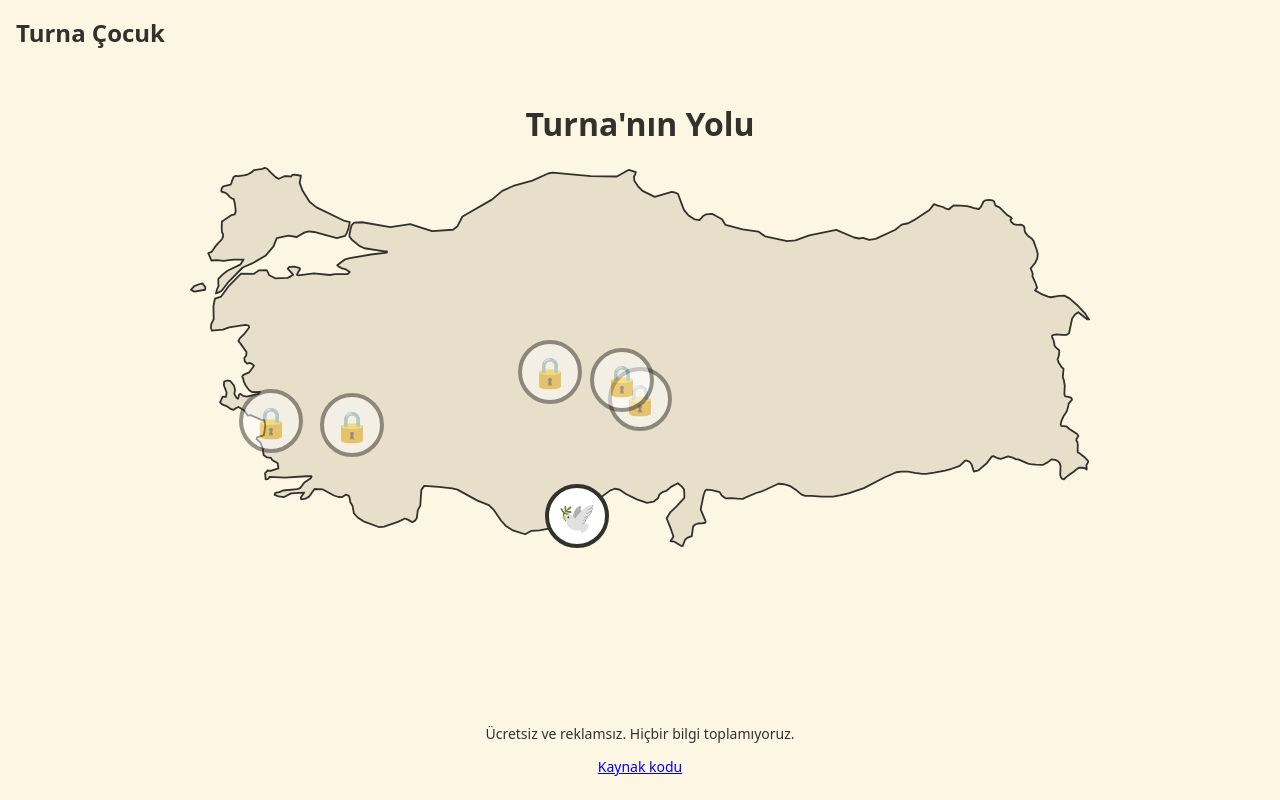
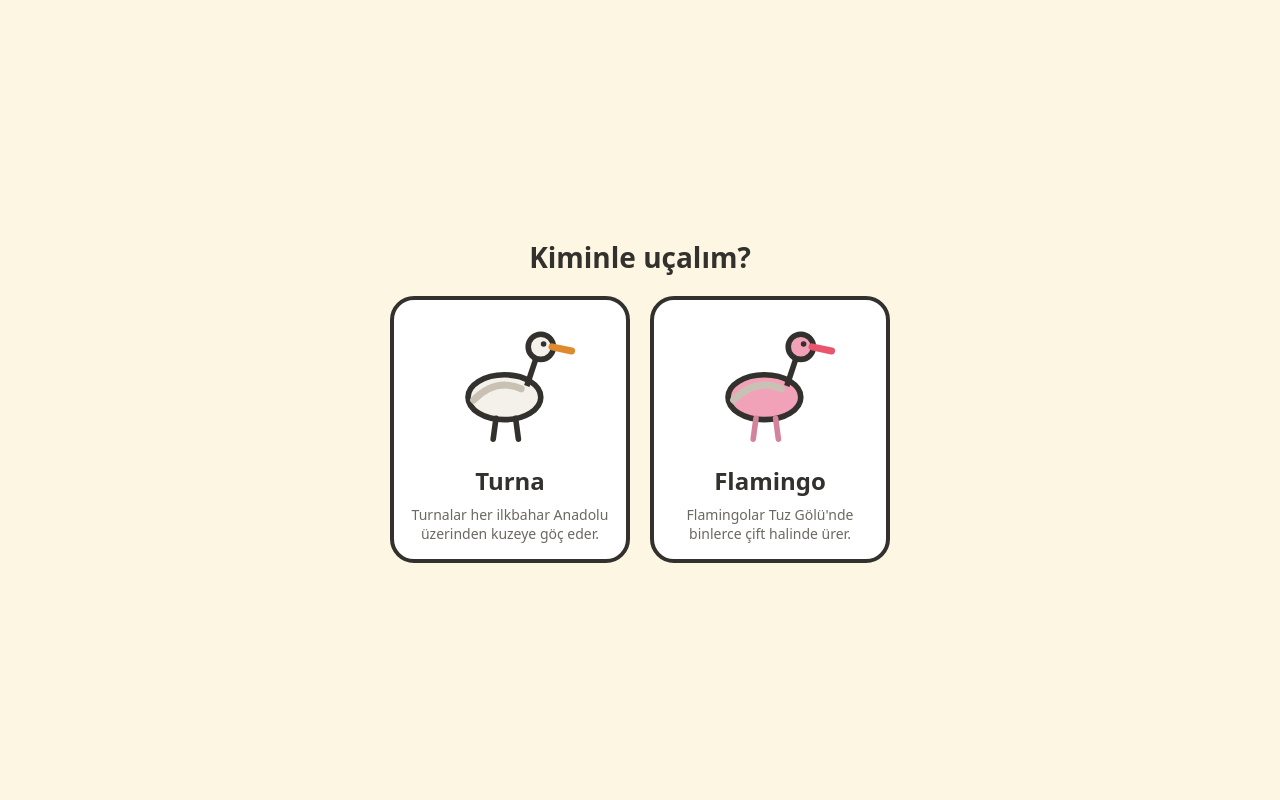
Before and after one commit to devturna/cocuk.turnaorgtr, a Next.js app: page /kodla/turna-yolu/ in a window 1280 px wide. Built offline with nearby package versions, Linux system fonts and the light colour scheme.

Commit message:
Kodlama: karakter secim ekrani ve madalyon

```diff
--- a/components/kodla/kodla.css
+++ b/components/kodla/kodla.css
@@ -47,6 +47,7 @@
 /* --- Goc haritasi --- */
 
 .gocEkrani {
+  position: relative;
   padding: 16px 16px 40px;
   text-align: center;
 }
@@ -562,3 +563,98 @@
     animation: none;
   }
 }
+
+/* --- Karakter secimi --- */
+
+.karakterSecimi {
+  position: fixed;
+  inset: 0;
+  z-index: 20;
+  display: flex;
+  flex-direction: column;
+  align-items: center;
+  justify-content: center;
+  gap: 20px;
+  padding: 16px;
+  background: var(--arkaplan);
+}
+
+.karakterBaslik {
+  margin: 0;
+  font-size: 28px;
+}
+
+.karakterKartlari {
+  display: flex;
+  flex-wrap: wrap;
+  justify-content: center;
+  gap: 20px;
+}
+
+.karakterKarti {
+  display: flex;
+  flex-direction: column;
+  align-items: center;
+  gap: 8px;
+  width: 240px;
+  min-height: 260px;
+  padding: 16px;
+  border: 4px solid var(--kenar);
+  border-radius: 24px;
+  background: #fff;
+  color: var(--metin);
+  font-family: inherit;
+  cursor: pointer;
+}
+
+.karakterCizim {
+  width: 140px;
+  height: 140px;
+}
+
+.karakterAd {
+  font-size: 24px;
+  font-weight: 700;
+}
+
+.karakterBilgi {
+  font-size: 14px;
+  color: #6c6862;
+  text-align: center;
+}
+
+/* Madalyon: secili kus her zaman gorunur ve dokunulabilir. */
+.karakterMadalyonu {
+  position: absolute;
+  top: 8px;
+  right: 8px;
+  width: 64px;
+  height: 64px;
+  padding: 4px;
+  border: 4px solid var(--kenar);
+  border-radius: 50%;
+  background: #fff;
+  cursor: pointer;
+}
+
+.karakterMadalyonu svg {
+  width: 100%;
+  height: 100%;
+}
+
+.karakterKarti:active,
+.karakterMadalyonu:active {
+  scale: 0.96;
+}
+
+.karakterKarti,
+.karakterMadalyonu {
+  transition: scale var(--kodla-basma-suresi) ease-out;
+}
+
+@media (prefers-reduced-motion: reduce) {
+  .karakterKarti,
+  .karakterMadalyonu {
+    transition: none;
+  }
+}
--- a/components/kodla/labirent/GocHaritasi.tsx
+++ b/components/kodla/labirent/GocHaritasi.tsx
@@ -5,7 +5,10 @@
 import { useEffect, useState } from "react";
 import Link from "next/link";
 import type { BolumVerisi } from "@/lib/kodla/bolumler";
-import { bolumAcikMi, bolumSonucu, type YildizTuru } from "@/lib/kodla/yerelKayit";
+import { kursKarakterleri, varsayilanKarakter } from "@/lib/kodla/karakterler";
+import { bolumAcikMi, bolumSonucu, karakterSec, seciliKarakter, seciliKarakterId, type YildizTuru } from "@/lib/kodla/yerelKayit";
+import { KarakterSimgesi } from "./Simgeler";
+import KarakterKartlari from "./KarakterKartlari";
 import "../kodla.css";
 
 export default function GocHaritasi({
@@ -26,6 +29,25 @@ export default function GocHaritasi({
   const [acilanlar, setAcilanlar] = useState<Record<string, boolean>>(() =>
     bolumler.length > 0 ? { [bolumler[0].id]: true } : {},
   );
+
+  const karakterler = kursKarakterleri(kursId);
+  // Sunucuda uretilen HTML varsayilan kusu gosterir; secim ekrani ancak
+  // tarayicida, gercekten secim yapilmamissa acilir. Boylece harita
+  // "once kartlar acik sonra kapali" diye zipzalmaz.
+  const [karakter, setKarakter] = useState(() => varsayilanKarakter(kursId));
+  const [secimAcik, setSecimAcik] = useState(false);
+
+  useEffect(() => {
+    // eslint-disable-next-line react-hooks/set-state-in-effect
+    setKarakter(seciliKarakter(kursId));
+    setSecimAcik(seciliKarakterId(kursId) === undefined && karakterler.length > 1);
+  }, [kursId, karakterler.length]);
+
+  function karakteriSec(karakterId: string) {
+    karakterSec(kursId, karakterId);
+    setKarakter(seciliKarakter(kursId));
+    setSecimAcik(false);
+  }
 
   // Ilerleme yalnizca tarayicida bulunur; sayfa sunucuda uretilirken okunamaz.
   useEffect(() => {
@@ -51,6 +73,19 @@ export default function GocHaritasi({
   return (
     <div className="gocEkrani">
       <h1>{kursAdi}</h1>
+
+      {karakter && (
+        <button
+          type="button"
+          className="karakterMadalyonu"
+          aria-label={`Kuşu değiştir: ${karakter.ad}`}
+          onClick={() => setSecimAcik(true)}
+        >
+          <svg viewBox="0 0 100 100" aria-hidden="true">
+            <KarakterSimgesi yon="sag" poz="durus" palet={karakter.palet} />
+          </svg>
+        </button>
+      )}
 
       <div className="gocHaritasi">
         {/*
@@ -116,6 +151,8 @@ export default function GocHaritasi({
           );
         })}
       </div>
+
+      {secimAcik && <KarakterKartlari karakterler={karakterler} onSec={karakteriSec} />}
     </div>
   );
 }
--- /dev/null
+++ b/components/kodla/labirent/KarakterKartlari.tsx
@@ -0,0 +1,39 @@
+"use client";
+
+// "Kiminle ucalim?" ekrani: kursa girerken bir kez sorulur.
+//
+// Cocuk yaziyi okumaz, kusa bakar ve secer. Karttaki ad ve bilgi
+// yanindaki buyuge yazilmistir.
+import type { Karakter } from "@/lib/kodla/karakterler";
+import { KarakterSimgesi } from "./Simgeler";
+
+export default function KarakterKartlari({
+  karakterler,
+  onSec,
+}: {
+  karakterler: Karakter[];
+  onSec: (karakterId: string) => void;
+}) {
+  return (
+    <div className="karakterSecimi" role="dialog" aria-label="Kiminle uçalım?">
+      <h2 className="karakterBaslik">Kiminle uçalım?</h2>
+      <div className="karakterKartlari">
+        {karakterler.map((karakter) => (
+          <button
+            key={karakter.id}
+            type="button"
+            className="karakterKarti"
+            aria-label={karakter.ad}
+            onClick={() => onSec(karakter.id)}
+          >
+            <svg viewBox="0 0 100 100" className="karakterCizim" aria-hidden="true">
+              <KarakterSimgesi yon="sag" poz="durus" palet={karakter.palet} />
+            </svg>
+            <span className="karakterAd">{karakter.ad}</span>
+            <span className="karakterBilgi">{karakter.bilgi}</span>
+          </button>
+        ))}
+      </div>
+    </div>
+  );
+}
```
